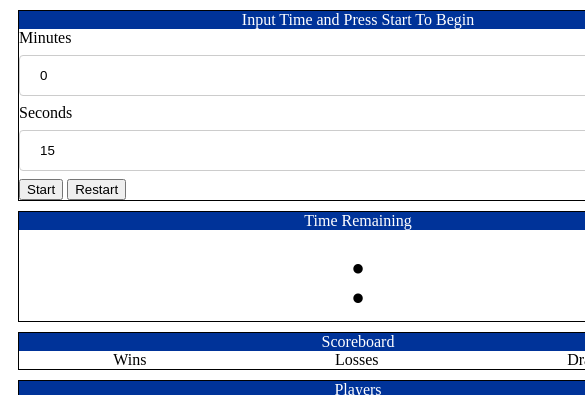
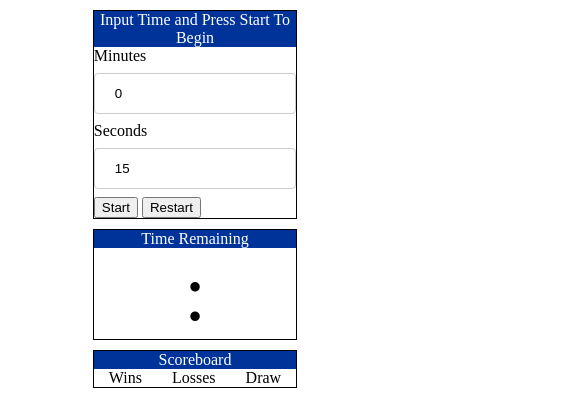
Before and after one commit to felix2feng/RockPaperSciessorsAxxess, a website: page index.html in a window 390 px wide. Shown: the top 395 px of the page, 585 px wide, since content can reach past the window. Drawn offline with Linux system fonts and the light colour scheme.

Commit message:
Made app slightly more responsive

```diff
--- a/css/styles.less
+++ b/css/styles.less
@@ -9,7 +9,7 @@ input[type=text] {
 }
 
 .gameContainer {
-  width: 700px;
+  width: 60%;
   margin: auto;
 }
 
@@ -98,7 +98,6 @@ input[type=text] {
   width: 100%;
   height: 100%;
   flex-grow: 1;
-
 }
 
 .userDecisionChoice:hover {
```
Also changed, not shown: README.md, css/styles.css.
